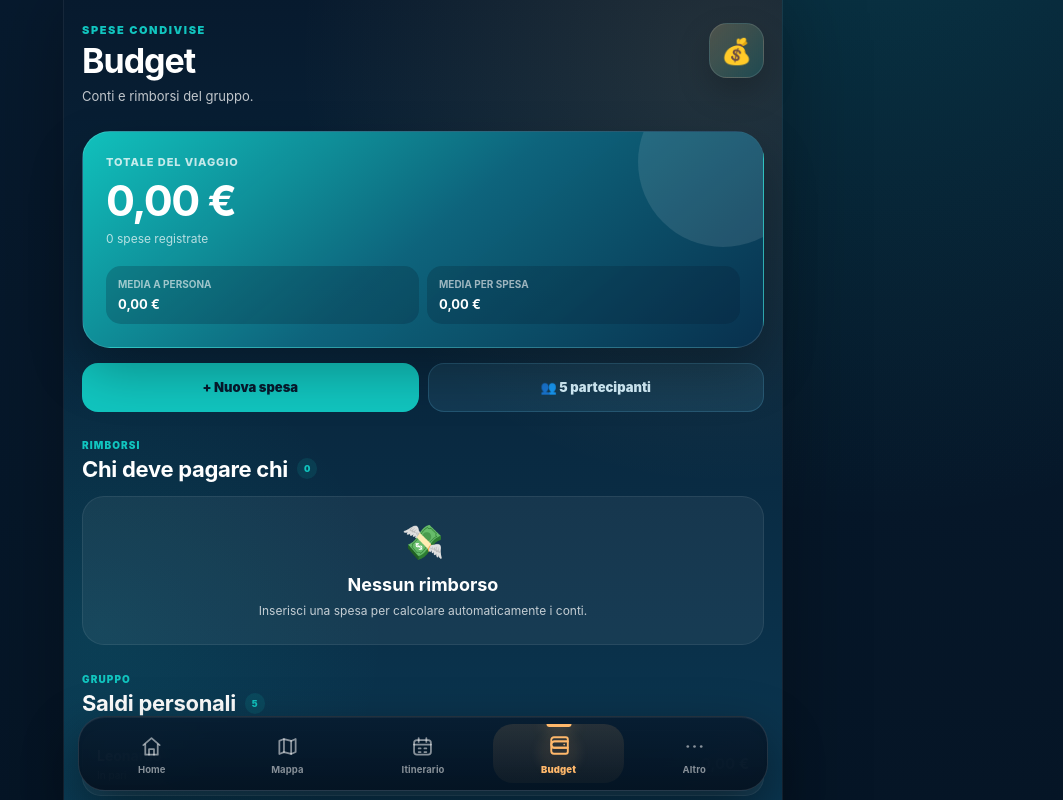
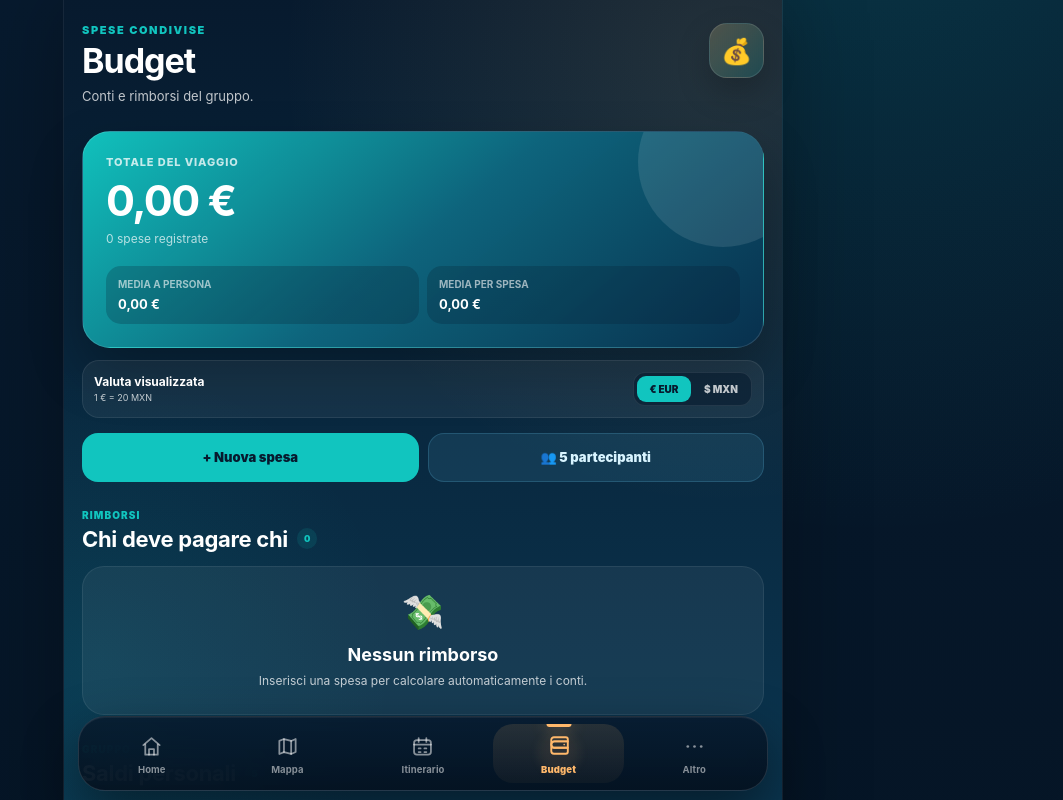
Before and after one commit to leopadny-alt/Ruta-Maya, a React (Vite) app: page / in a window 1280 px wide. Both pictures are taken after a click on the button "Budget". Shown: the top 800 px of the page, without its empty margins (217-1280 px from the left). Built offline with nearby package versions, Linux system fonts and the light colour scheme.

Commit message:
feat: add euro and mexican peso support to budget

```diff
--- a/src/pages/Budget.tsx
+++ b/src/pages/Budget.tsx
@@ -6,10 +6,19 @@ import {
 import { theme } from "../styles/theme";
 import { getTravelerProfile } from "../utils/travelerProfile";
 
+type Currency = "EUR" | "MXN";
+
 type Expense = {
   id: string;
   description: string;
+  /**
+   * Importo normalizzato in euro, usato per tutti i calcoli.
+   * Le vecchie spese già salvate restano compatibili.
+   */
   amount: number;
+  originalAmount?: number;
+  currency?: Currency;
+  exchangeRate?: number;
   paidBy: string;
   participants: string[];
   createdAt: string;
@@ -26,6 +35,14 @@ const EXPENSES_STORAGE_KEY =
 
 const PEOPLE_STORAGE_KEY =
   "ruta-maya-people";
+
+const EXCHANGE_RATE_STORAGE_KEY =
+  "ruta-maya-eur-mxn-rate";
+
+const DISPLAY_CURRENCY_STORAGE_KEY =
+  "ruta-maya-budget-display-currency";
+
+const DEFAULT_EUR_MXN_RATE = 20;
 
 const defaultPeople = [
   "Leonardo",
@@ -35,13 +52,33 @@ const defaultPeople = [
   "Amico 5",
 ];
 
-function formatCurrency(value: number) {
+function formatCurrency(
+  valueInEuro: number,
+  currency: Currency,
+  eurMxnRate: number,
+) {
+  const value =
+    currency === "MXN"
+      ? valueInEuro * eurMxnRate
+      : valueInEuro;
+
   return new Intl.NumberFormat("it-IT", {
     style: "currency",
-    currency: "EUR",
+    currency,
+    minimumFractionDigits: 2,
+    maximumFractionDigits: 2,
   }).format(value);
 }
 
+function parseDecimal(value: string) {
+  return Number(
+    value
+      .trim()
+      .replace(/\s/g, "")
+      .replace(",", "."),
+  );
+}
+
 function Budget() {
   const traveler = getTravelerProfile();
 
@@ -56,6 +93,45 @@ function Budget() {
 
   const [amount, setAmount] =
     useState("");
+
+  const [expenseCurrency, setExpenseCurrency] =
+    useState<Currency>("EUR");
+
+  const [displayCurrency, setDisplayCurrency] =
+    useState<Currency>(() => {
+      const savedCurrency = localStorage.getItem(
+        DISPLAY_CURRENCY_STORAGE_KEY,
+      );
+
+      return savedCurrency === "MXN"
+        ? "MXN"
+        : "EUR";
+    });
+
+  const [eurMxnRate, setEurMxnRate] =
+    useState<number>(() => {
+      const savedRate = Number(
+        localStorage.getItem(
+          EXCHANGE_RATE_STORAGE_KEY,
+        ),
+      );
+
+      return Number.isFinite(savedRate) &&
+        savedRate > 0
+        ? savedRate
+        : DEFAULT_EUR_MXN_RATE;
+    });
+
+  const [rateInput, setRateInput] =
+    useState(() =>
+      String(
+        Number(
+          localStorage.getItem(
+            EXCHANGE_RATE_STORAGE_KEY,
+          ),
+        ) || DEFAULT_EUR_MXN_RATE,
+      ),
+    );
 
   const [paidBy, setPaidBy] =
     useState(defaultPeople[0]);
@@ -134,6 +210,20 @@ function Budget() {
     );
   }, [people]);
 
+  useEffect(() => {
+    localStorage.setItem(
+      EXCHANGE_RATE_STORAGE_KEY,
+      String(eurMxnRate),
+    );
+  }, [eurMxnRate]);
+
+  useEffect(() => {
+    localStorage.setItem(
+      DISPLAY_CURRENCY_STORAGE_KEY,
+      displayCurrency,
+    );
+  }, [displayCurrency]);
+
   const totalExpenses = useMemo(
     () =>
       expenses.reduce(
@@ -152,6 +242,23 @@ function Budget() {
   const averagePerPerson =
     people.length > 0
       ? totalExpenses / people.length
+      : 0;
+
+  const displayMoney = (valueInEuro: number) =>
+    formatCurrency(
+      valueInEuro,
+      displayCurrency,
+      eurMxnRate,
+    );
+
+  const previewAmount = parseDecimal(amount);
+
+  const previewAmountInEuro =
+    Number.isFinite(previewAmount) &&
+    previewAmount > 0
+      ? expenseCurrency === "MXN"
+        ? previewAmount / eurMxnRate
+        : previewAmount
       : 0;
 
   const balances = useMemo(() => {
@@ -234,10 +341,27 @@ function Budget() {
     setParticipants([]);
   }
 
+  function saveExchangeRate() {
+    const numericRate = parseDecimal(rateInput);
+
+    if (
+      !Number.isFinite(numericRate) ||
+      numericRate <= 0
+    ) {
+      alert(
+        "Inserisci un cambio valido, ad esempio 20,00.",
+      );
+      setRateInput(String(eurMxnRate));
+      return;
+    }
+
+    setEurMxnRate(numericRate);
+    setRateInput(String(numericRate));
+  }
+
   function addExpense() {
-    const numericAmount = Number(
-      amount.replace(",", "."),
-    );
+    const numericAmount =
+      parseDecimal(amount);
 
     if (
       !description.trim() ||
@@ -252,11 +376,19 @@ function Budget() {
       return;
     }
 
+    const amountInEuro =
+      expenseCurrency === "MXN"
+        ? numericAmount / eurMxnRate
+        : numericAmount;
+
     const newExpense: Expense = {
       id: crypto.randomUUID(),
       description:
         description.trim(),
-      amount: numericAmount,
+      amount: amountInEuro,
+      originalAmount: numericAmount,
+      currency: expenseCurrency,
+      exchangeRate: eurMxnRate,
       paidBy,
       participants,
       createdAt:
@@ -547,7 +679,7 @@ function Budget() {
             letterSpacing: -1.5,
           }}
         >
-          {formatCurrency(totalExpenses)}
+          {displayMoney(totalExpenses)}
         </strong>
 
         <p
@@ -577,18 +709,56 @@ function Budget() {
         >
           <HeroInfo
             label="Media a persona"
-            value={formatCurrency(
-              averagePerPerson,
-            )}
+            value={displayMoney(averagePerPerson)}
           />
 
           <HeroInfo
             label="Media per spesa"
-            value={formatCurrency(
-              averageExpense,
-            )}
+            value={displayMoney(averageExpense)}
           />
         </div>
+      </section>
+
+      <section
+        style={{
+          display: "flex",
+          alignItems: "center",
+          justifyContent: "space-between",
+          gap: 12,
+          marginTop: 12,
+          padding: 11,
+          borderRadius: 17,
+          background: "rgba(255,255,255,0.055)",
+          border: "1px solid rgba(255,255,255,0.08)",
+        }}
+      >
+        <div>
+          <strong
+            style={{
+              display: "block",
+              fontSize: 12,
+            }}
+          >
+            Valuta visualizzata
+          </strong>
+
+          <span
+            style={{
+              display: "block",
+              marginTop: 3,
+              color: theme.colors.textSoft,
+              fontSize: 9,
+            }}
+          >
+            1 € = {eurMxnRate.toLocaleString("it-IT")} MXN
+          </span>
+        </div>
+
+        <CurrencyToggle
+          value={displayCurrency}
+          onChange={setDisplayCurrency}
+          compact
+        />
       </section>
 
       <div
@@ -792,41 +962,67 @@ function Budget() {
             />
           </label>
 
-          <label style={labelStyle}>
-            Importo
-
+          <div style={{ marginTop: 16 }}>
             <div
               style={{
-                position: "relative",
+                display: "flex",
+                alignItems: "center",
+                justifyContent: "space-between",
+                gap: 12,
               }}
             >
               <span
                 style={{
-                  position:
-                    "absolute",
+                  color: theme.colors.textSoft,
+                  fontSize: 12,
+                  fontWeight: 800,
+                }}
+              >
+                Importo
+              </span>
+
+              <CurrencyToggle
+                value={expenseCurrency}
+                onChange={setExpenseCurrency}
+                compact
+              />
+            </div>
+
+            <div
+              style={{
+                position: "relative",
+                marginTop: 8,
+              }}
+            >
+              <span
+                style={{
+                  position: "absolute",
                   top: "50%",
                   left: 14,
                   zIndex: 1,
-                  transform:
-                    "translateY(-50%)",
-                  color:
-                    theme.colors.secondary,
+                  transform: "translateY(-50%)",
+                  color: theme.colors.secondary,
                   fontSize: 20,
                   fontWeight: 900,
                 }}
               >
-                €
+                {expenseCurrency === "EUR"
+                  ? "€"
+                  : "$"}
               </span>
 
               <input
                 value={amount}
                 onChange={(event) =>
-                  setAmount(
-                    event.target.value,
-                  )
+                  setAmount(event.target.value)
                 }
                 inputMode="decimal"
-                placeholder="120,00"
+                placeholder={
+                  expenseCurrency === "EUR"
+                    ? "120,00"
+                    : "2.400,00"
+                }
+                aria-label={`Importo in ${expenseCurrency}`}
                 style={{
                   ...inputStyle,
                   paddingLeft: 42,
@@ -837,7 +1033,85 @@ function Budget() {
                 }}
               />
             </div>
-          </label>
+
+            {previewAmountInEuro > 0 && (
+              <p
+                style={{
+                  margin: "8px 0 0",
+                  color: theme.colors.textSoft,
+                  fontSize: 10,
+                  lineHeight: 1.45,
+                }}
+              >
+                Equivale a{" "}
+                <strong
+                  style={{
+                    color: theme.colors.primary,
+                  }}
+                >
+                  {formatCurrency(
+                    previewAmountInEuro,
+                    expenseCurrency === "EUR"
+                      ? "MXN"
+                      : "EUR",
+                    eurMxnRate,
+                  )}
+                </strong>
+              </p>
+            )}
+
+            <div
+              style={{
+                display: "grid",
+                gridTemplateColumns: "1fr auto",
+                alignItems: "end",
+                gap: 8,
+                marginTop: 12,
+                padding: 12,
+                borderRadius: 14,
+                background: "rgba(7,26,46,0.40)",
+                border:
+                  "1px solid rgba(255,255,255,0.08)",
+              }}
+            >
+              <label
+                style={{
+                  color: theme.colors.textSoft,
+                  fontSize: 10,
+                  fontWeight: 800,
+                }}
+              >
+                Cambio usato: 1 € =
+
+                <input
+                  value={rateInput}
+                  onChange={(event) =>
+                    setRateInput(event.target.value)
+                  }
+                  onBlur={saveExchangeRate}
+                  inputMode="decimal"
+                  aria-label="Cambio euro peso messicano"
+                  style={{
+                    ...inputStyle,
+                    marginTop: 6,
+                    padding: "9px 10px",
+                    fontSize: 13,
+                  }}
+                />
+              </label>
+
+              <span
+                style={{
+                  paddingBottom: 10,
+                  color: theme.colors.secondary,
+                  fontSize: 11,
+                  fontWeight: 900,
+                }}
+              >
+                MXN
+              </span>
+            </div>
+          </div>
 
           <label style={labelStyle}>
             Pagata da
@@ -1141,7 +1415,7 @@ function Budget() {
                           fontSize: 17,
                         }}
                       >
-                        {formatCurrency(
+                        {displayMoney(
                           settlement.amount,
                         )}
                       </strong>
@@ -1240,7 +1514,7 @@ function Budget() {
                   }}
                 >
                   {isPositive ? "+" : ""}
-                  {formatCurrency(balance)}
+                  {displayMoney(balance)}
                 </strong>
               </article>
             );
@@ -1317,6 +1591,28 @@ function Budget() {
                   latestExpense.createdAt,
                 ).toLocaleDateString("it-IT")}
               </span>
+
+              {latestExpense.currency &&
+                latestExpense.originalAmount !==
+                  undefined && (
+                <span
+                  style={{
+                    display: "block",
+                    marginTop: 4,
+                    color: theme.colors.textSoft,
+                    fontSize: 10,
+                  }}
+                >
+                  Inserita come{" "}
+                  {new Intl.NumberFormat("it-IT", {
+                    style: "currency",
+                    currency:
+                      latestExpense.currency,
+                  }).format(
+                    latestExpense.originalAmount,
+                  )}
+                </span>
+              )}
             </div>
 
             <strong
@@ -1325,7 +1621,7 @@ function Budget() {
                 fontSize: 18,
               }}
             >
-              {formatCurrency(latestExpense.amount)}
+              {displayMoney(latestExpense.amount)}
             </strong>
           </div>
         </section>
@@ -1480,7 +1776,7 @@ function Budget() {
                               .length
                           }{" "}
                           partecipanti ·{" "}
-                          {formatCurrency(
+                          {displayMoney(
                             expense.amount /
                               expense.participants.length,
                           )}{" "}
@@ -1504,7 +1800,7 @@ function Budget() {
                             fontSize: 16,
                           }}
                         >
-                          {formatCurrency(
+                          {displayMoney(
                             expense.amount,
                           )}
                         </strong>
@@ -1631,6 +1927,71 @@ function calculateSettlements(
   return settlements;
 }
 
+function CurrencyToggle({
+  value,
+  onChange,
+  compact = false,
+}: {
+  value: Currency;
+  onChange: (currency: Currency) => void;
+  compact?: boolean;
+}) {
+  return (
+    <div
+      role="group"
+      aria-label="Seleziona valuta"
+      style={{
+        display: "grid",
+        gridTemplateColumns: "1fr 1fr",
+        gap: 3,
+        padding: 3,
+        borderRadius: 12,
+        background: "rgba(7,26,46,0.56)",
+        border:
+          "1px solid rgba(255,255,255,0.09)",
+      }}
+    >
+      {(["EUR", "MXN"] as Currency[]).map(
+        (currency) => {
+          const isActive = value === currency;
+
+          return (
+            <button
+              key={currency}
+              type="button"
+              onClick={() =>
+                onChange(currency)
+              }
+              aria-pressed={isActive}
+              style={{
+                minWidth: compact ? 54 : 70,
+                padding: compact
+                  ? "7px 8px"
+                  : "9px 11px",
+                border: 0,
+                borderRadius: 9,
+                background: isActive
+                  ? theme.colors.primary
+                  : "transparent",
+                color: isActive
+                  ? theme.colors.background
+                  : theme.colors.textSoft,
+                fontSize: compact ? 10 : 11,
+                fontWeight: 900,
+                cursor: "pointer",
+              }}
+            >
+              {currency === "EUR"
+                ? "€ EUR"
+                : "$ MXN"}
+            </button>
+          );
+        },
+      )}
+    </div>
+  );
+}
+
 function HeroInfo({
   label,
   value,
```
